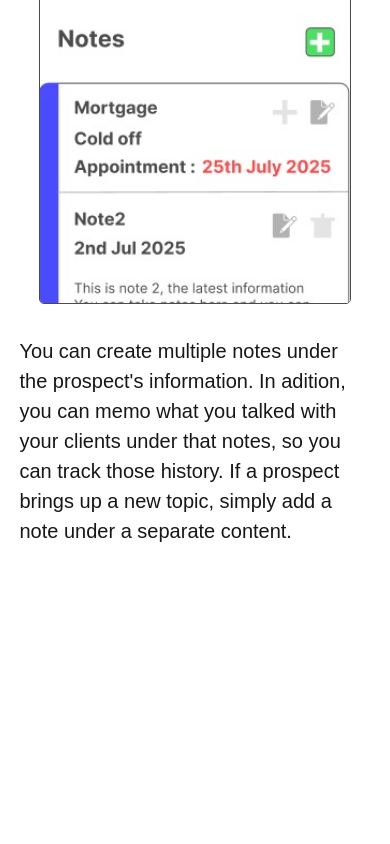
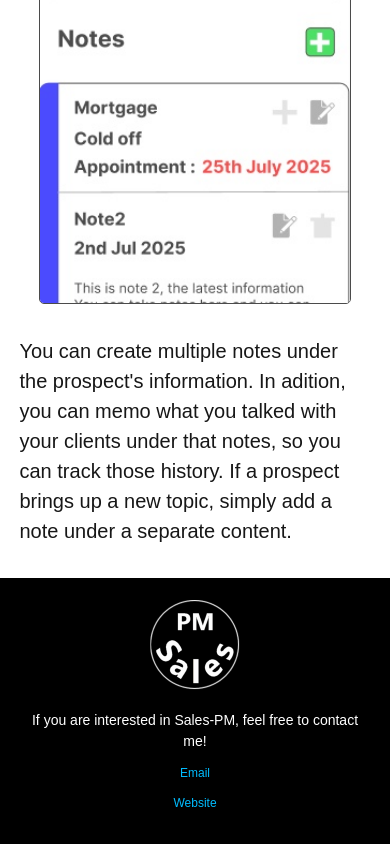
Before and after one commit to Sho8000/Sales-PM, a Next.js app: page / in a window 390 px wide. Shown: the part 1484-2328 px from the top of the page. Before the commit the page ends 2062 px from the top, so only its background shows below. Built offline with nearby package versions, Linux system fonts and the light colour scheme; no server answers.

Commit message:
added footer

```diff
--- /dev/null
+++ b/src/app/(components)/Footer/Footer.module.css
@@ -0,0 +1,63 @@
+/* Font / icon */
+@media only screen and (min-width:1441px){
+  .footerFont{
+    font-size: 28px;
+  }
+  .linkFont{
+    font-size: 24px;
+  }
+}
+
+@media only screen and (max-width:1440px){
+  .footerFont{
+    font-size: 21px;
+  }
+  .linkFont{
+    font-size: 18px;
+  }
+}
+
+@media only screen and (max-width:430px){
+  .footerFont{
+    font-size: 14px;
+  }
+  .linkFont{
+    font-size: 12px;
+  }
+}
+
+/* Layout */
+@media only screen and (min-width:1441px){
+  .footerContainer{
+    min-height: 150px;
+  }
+  .logoSize{
+    width: 130px;
+    height: 130px;
+  }
+}
+
+@media only screen and (max-width:1440px){
+  .footerContainer{
+    min-height: 100px;
+  }
+  .logoSize{
+    width: 100px;
+    height: 100px;
+  }
+  .sentenceLayout{
+    padding: 1rem 0;
+  }
+}
+
+@media only screen and (max-width:430px){
+  .footerContainer{
+    flex-direction: column;
+    min-height: 50px;
+    padding: 1rem 0;
+  }
+  .logoSize{
+    width: 100px;
+    height: 100px;
+  }
+}
--- /dev/null
+++ b/src/app/(components)/Footer/Footer.tsx
@@ -0,0 +1,33 @@
+import Image from "next/image";
+import Styles from "./Footer.module.css"
+import salesPM_Logo from "@/../public/Footer/SalesPM_Logo_200_200_whiteBorder.png"
+
+export default function Footer() {
+
+  return (
+    <>
+      <div className={`bg-black text-white text-center`}>
+        <div className={`w-[90%] flex justify-center items-center m-auto ${Styles.footerContainer}`}>
+          <Image
+            className={`${Styles.logoSize}`}
+            src={salesPM_Logo}
+            alt="Sales_PM"
+            width={200}
+            height={200}
+          />
+          <div className={`grow ${Styles.sentenceLayout}`}>
+            <p className={`mb-3 ${Styles.footerFont}`}>If you are interested in Sales-PM, feel free to contact me!</p>
+            <div className={`flex flex-col gap-3 text-sky-400 ${Styles.linkFont}`}>
+              <p>
+                <a href="mailto:sho.website.appbuilder@gmail.com">Email</a>
+              </p>
+              <p>
+                <a href="https://sho-website-app-builder-portfolio.vercel.app/">Website</a>
+              </p>
+            </div>
+          </div>
+        </div>
+      </div>
+    </>
+  );
+}
--- a/src/app/layout.tsx
+++ b/src/app/layout.tsx
@@ -9,6 +9,7 @@ import { TempolaryUserDataContextProvider } from "./(context)/TempolaryUserData"
 import { MissingErrorFlagContextProvider } from "./(context)/MissingErrorFlagContext";
 import { FilterContextProvider } from "./(context)/ChosenFilter";
 import { SortContextProvider } from "./(context)/ChosenSort";
+import Footer from "./(components)/Footer/Footer";
 
 const geistSans = Geist({
   variable: "--font-geist-sans",
@@ -44,6 +45,7 @@ export default function RootLayout({
                     <SessionProviders>
                       <Navbar/>
                       {children}
+                      <Footer/>
                     </SessionProviders>
                   </MissingErrorFlagContextProvider>
                 </AddNewContextProvider>
```
Also changed, not shown: public/Footer/SalesPM_Logo_200_200.png (added), public/Footer/SalesPM_Logo_200_200_whiteBorder.png (added).
